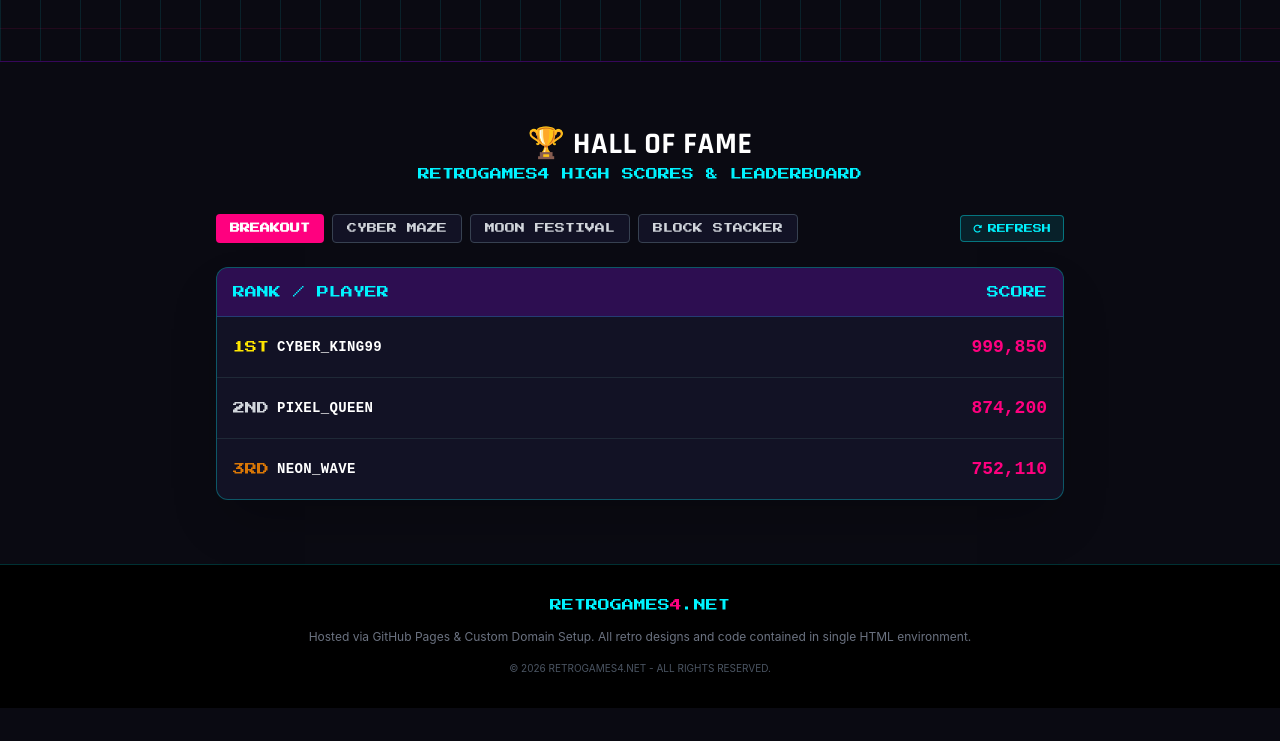
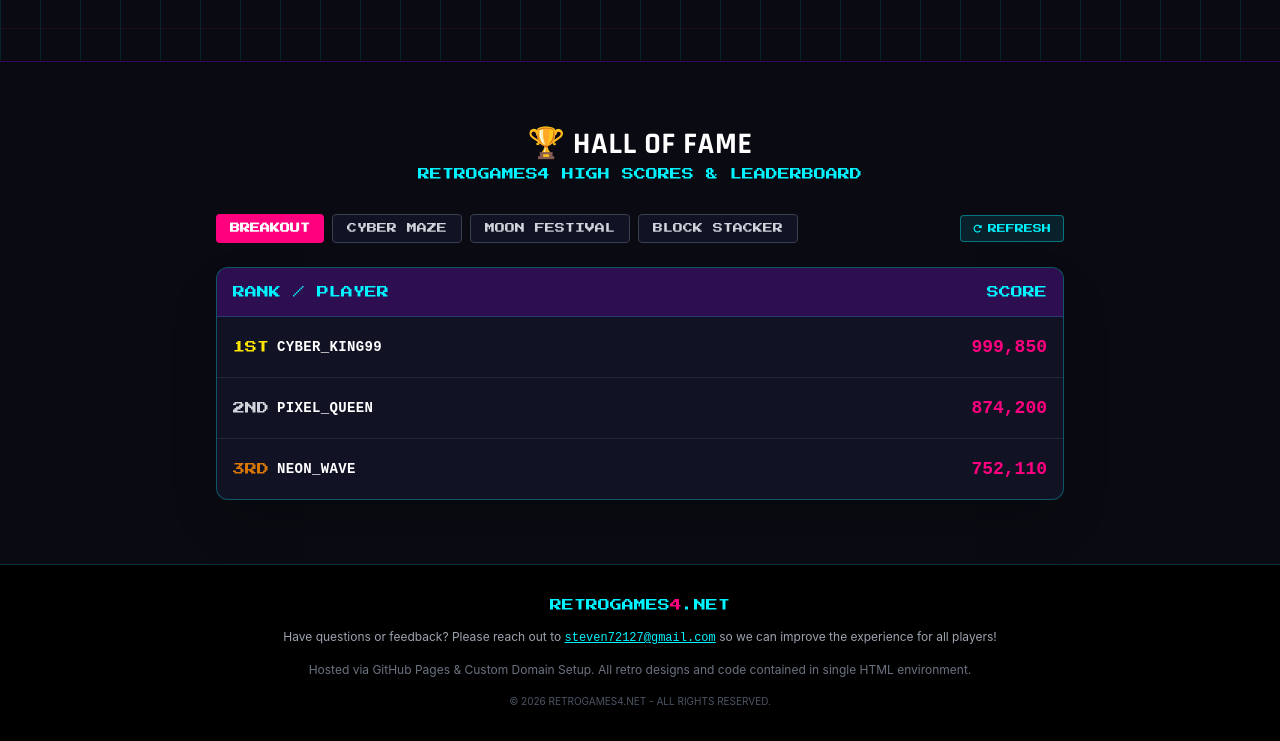
Before and after one commit to chunyilu/retrogames4.net, a website: page index.html in a window 1280 px wide. Shown: the part 2429-3170 px from the top of the page. Before the commit the page ends 3137 px from the top, so only its background shows below. Drawn offline with nearby package versions, Linux system fonts and the light colour scheme; no server answers.

Commit message:
Add contact section with email link for feedback in footer

```diff
--- a/index.html
+++ b/index.html
@@ -442,6 +442,9 @@
             <div class="font-arcade text-xs text-neon-cyan">
                 RETROGAMES<span class="text-neon-pink">4</span>.NET
             </div>
+            <p class="text-gray-400 text-xs">
+                Have questions or feedback? Please reach out to <a href="mailto:steven72127@gmail.com" class="text-neon-cyan hover:text-neon-pink underline font-mono transition-colors">steven72127@gmail.com</a> so we can improve the experience for all players!
+            </p>
             <p class="text-gray-500 text-xs">
                 Hosted via GitHub Pages & Custom Domain Setup. All retro designs and code contained in single HTML environment.
             </p>
```
